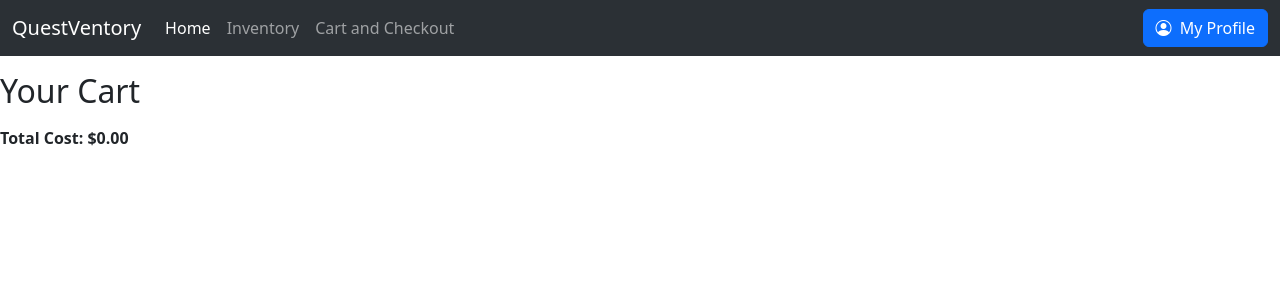
After one commit to l0gnes/questventory, a Django app: page /checkout.html in a window 1280 px wide. The commit adds this page. Shown: the top 300 px of the page. Run offline with Django 5.2, Linux system fonts and the light colour scheme.

Commit message:
Cart functionality, base checkout page
Have the cart functionality working with Django sessions, and a base level checking out page that displays cart contents. Still working on the actual checking out/purchasing and receipt generation.

```diff
--- a/questventory/Questventory_App/templates/base.html
+++ b/questventory/Questventory_App/templates/base.html
@@ -25,7 +25,7 @@
                     <a class="nav-link" href="{% url 'inventory' %}">Inventory</a>
                 </li>
                 <li class="nav-item">
-                    <a class="nav-link" href="#">View Game Catalogue</a>
+                    <a class="nav-link" href="{% url 'checkout' %}">Cart and Checkout</a>
                 </li>
             </ul>
         </div>
--- /dev/null
+++ b/questventory/Questventory_App/templates/checkout.html
@@ -0,0 +1,12 @@
+{% extends "base.html" %}
+{% block content %}
+<h2>Your Cart</h2>
+<ul>
+    {% for item in cart %}
+        <li>
+            {{ item.game_title }} for {{ item.console_name }} - Quantity: {{ item.quantity }} - Price: ${{ item.price }} - Subtotal: ${{ item.item_total }}
+        </li>
+    {% endfor %}
+</ul>
+<strong>Total Cost: ${{ total_cost }}</strong>
+{% endblock %}
--- a/questventory/Questventory_App/views.py
+++ b/questventory/Questventory_App/views.py
@@ -1,9 +1,12 @@
 from django.shortcuts import get_object_or_404, render, redirect
 from .forms import ComprehensiveGameForm, InventorySearchForm
-from .models import Game, GameConsoleStock
+from .models import Game, Console, GameConsoleStock
 from .abstractGameFactory import GameInventoryFactory
 from .observerKeepTrackOfStock import global_stock_observer
 from django.db.models import Sum
+from django.views.decorators.http import require_POST
+from django.contrib import messages
+from decimal import Decimal
 
 def home(request):
 
@@ -82,10 +85,69 @@ def allInventory(request):
 
 def gameDetail(request, pk):
     game = get_object_or_404(Game, pk=pk)
-    total_stock = game.gameconsolestock_set.aggregate(Sum('stock'))['stock__sum'] or 0
-    return render(request, 'gamedetail.html', {'game': game, 'total_stock': total_stock})
+    console_stocks = game.gameconsolestock_set.all()
+    return render(request, 'gamedetail.html', {'game': game, 'console_stocks': console_stocks})
 
 def deleteInventoryEntry(request, pk):
     game = get_object_or_404(Game, pk=pk)
     game.delete()
     return redirect('inventory')
+
+@require_POST
+def addToCart(request, stock_id):
+    game_id = request.POST.get('game_id')
+    console_id = request.POST.get('console_id')
+
+    # Using Django sessions to store cart inventory as a cookie that can be accessed
+    # by the builder design pattern to create a receipt during the checkout page.
+    cart = request.session.get('cart', {})
+
+    # Creates a unique pair for the game-console combination in the cart.
+    cart_pair = f"{game_id}_{console_id}"
+
+    # Fetch the game to get the price associated with it.
+    game = get_object_or_404(Game, pk=game_id)
+
+    # Since Django uses JSON for sessions, the price needs to be converted to a string
+    # otherwise you get a "Object of type Decimal is not JSON serializable" error.
+    price_string = str(game.price)
+
+    # If the game-console pair is already in the cart, then the amount increments by 1.
+    # If the game-console pair isn't already in the cart, it creates a new pair to add.
+    if cart_pair in cart:
+        cart[cart_pair]['quantity'] += 1
+    else:
+        cart[cart_pair] = {
+            'game_id': game_id,
+            'console_id': console_id,
+            'quantity': 1,
+            'price': price_string
+            }
+
+    # Saves the cart in the session cookie.
+    request.session['cart'] = cart
+
+    messages.success(request, 'Item successfully added to cart.')
+
+    return redirect('gameDetail', pk=game_id)
+
+def displayCart(request):
+    cart = request.session.get('cart', {})
+    detailed_cart = []
+    total_cost = Decimal('0.00')
+
+    for key, item in cart.items():
+        game = Game.objects.get(pk=item['game_id'])
+        console = Console.objects.get(pk=item['console_id'])
+        price = Decimal(item['price'])
+        item_total = item['quantity'] * price
+        total_cost += item_total
+        detailed_cart.append({
+            'game_title': game.title,
+            'console': console.name,
+            'quantity': item['quantity'],
+            'price': game.price,
+            'item_total': item_total,
+        })
+
+    return render(request, 'checkout.html', {'cart': detailed_cart, 'total_cost': total_cost})
--- a/questventory/questventory/urls.py
+++ b/questventory/questventory/urls.py
@@ -28,5 +28,6 @@ urlpatterns = [
     path('inventory.html', views.allInventory, name='search_inventory'),
     path('gamedetail/<int:pk>', views.gameDetail, name='gameDetail' ),
     path('gamedetail/delete/<int:pk>/', views.deleteInventoryEntry, name='deleteInventoryEntry'),
-
+    path('add_to_cart/<int:stock_id>/', views.addToCart, name='addToCart'),
+    path('checkout.html', views.displayCart, name='checkout'),
 ]
```
Also changed, not shown: questventory/Questventory_App/templates/gamedetail.html (+16 -3 lines).
